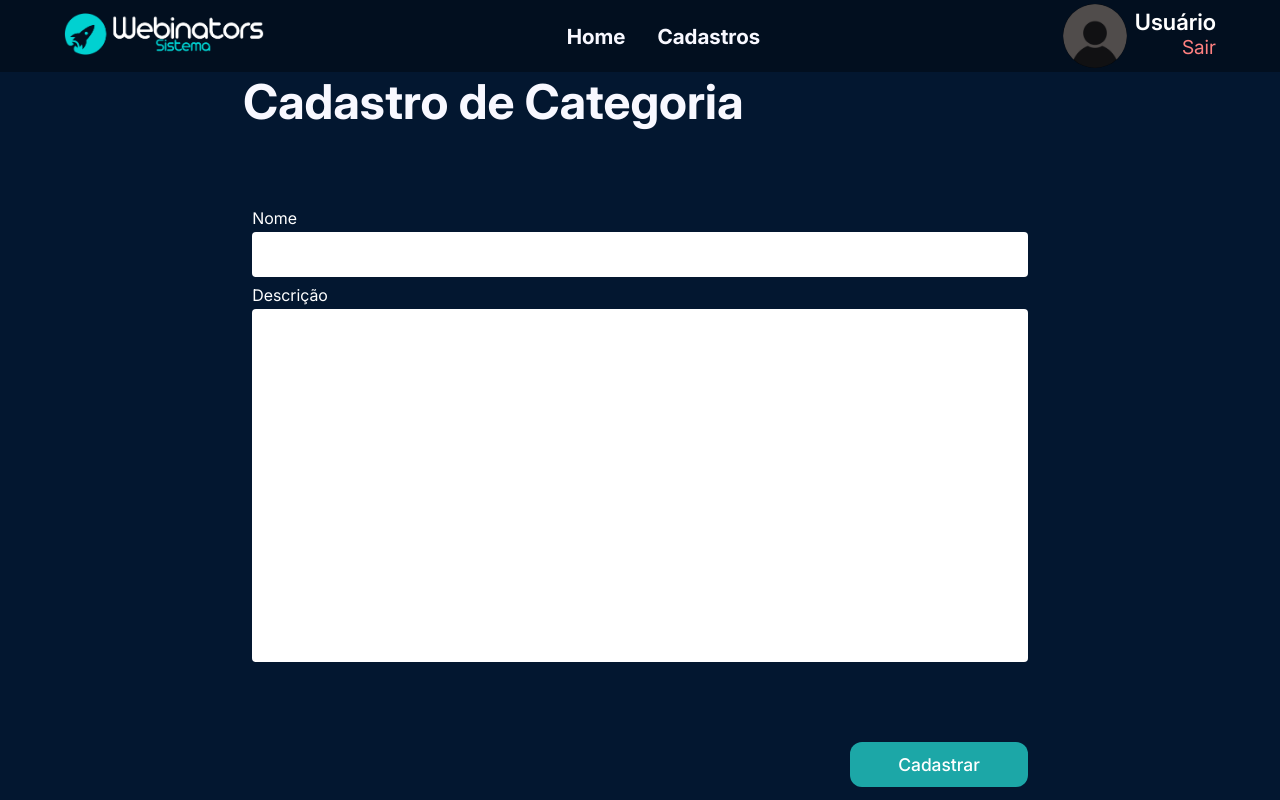
After one commit to eduardosaraujo1/2md2-pw-projeto-lanhouse, a PHP site: page /categoria.html in a window 1280 px wide. The commit adds this page. Run offline with PHP 8.4, Linux system fonts and the light colour scheme.

Commit message:
Tela categoria

```diff
--- /dev/null
+++ b/categoria.html
@@ -0,0 +1,114 @@
+<!DOCTYPE html>
+<html lang="pt-br">
+    <head>
+        <meta charset="UTF-8" />
+        <meta name="viewport" content="width=device-width, initial-scale=1.0" />
+        <title>Cadastrar Categoriqa - Sistema Lanhouse</title>
+        <link rel="stylesheet" href="./css/categoria.css" />
+    </head>
+    <body>
+        <header class="navbar">
+            <div class="logo">
+                <a href="./index.html">
+                    <img src="./images/LogoSimplificada_cropped.png" alt="" />
+                </a>
+            </div>
+            <nav class="nav-buttons">
+                <ul>
+                    <li><a href="./home.html">Home</a></li>
+                    <li><a href="#">Cadastros</a></li>
+                </ul>
+            </nav>
+            <div class="account-panel">
+                <div class="profile-pic">
+                    <img src="./images/userProfilePic.jpg" alt="" />
+                </div>
+                <div class="panel-text">
+                    <span class="username">Usuário</span>
+                    <a href="./login.html" class="sair">Sair</a>
+                </div>
+            </div>
+        </header>
+        <main>
+            <div class="container">
+                <h1 class="form-title">Cadastro de Categoria</h1>
+                <form class="cadastro-form">
+                    <div class="input-fields">
+                        <div class="form-group">
+                            <div class="input">
+                                <label class="input-label" for="nome"
+                                    >Nome</label
+                                >
+                                <input
+                                    class="textbox"
+                                    type="text"
+                                    id="nome"
+                                    name="nome"
+                                />
+                            </div>
+                        </div>
+                        <div class="form-group" style="flex: 1">
+                            <div class="input" style="align-self: stretch">
+                                <label class="input-label" for="nome"
+                                    >Descrição</label
+                                >
+                                <textarea
+                                    class="textbox"
+                                    name="descricao"
+                                    id="descricao"
+                                    class="multilineTextbox"
+                                ></textarea>
+                            </div>
+                        </div>
+                    </div>
+                    <button
+                        type="button"
+                        class="primary-button"
+                        onclick="location.href = './home.html'"
+                    >
+                        Cadastrar
+                    </button>
+                </form>
+            </div>
+        </main>
+        <script>
+            function allowOnlyCurrency(e) {
+                const key = e.key;
+                const inputField = e.target;
+                const currentValue = inputField.value;
+
+                // Permitir botões Tab e Apagar
+                if (key === 'Backspace' || key === 'Tab') {
+                    return;
+                }
+
+                // BLOQUEAR digitar se já estiver completo o formato de salário
+                // REGEX: essa expressão verifica se o valor digitado termina com uma virgula (ou ponto) e duas casas decimais
+                // Se quiser entender mais, pergunte ao ChatGPT "Me explique o REGEX /[,.]\d{2}$/g"
+                if (/[,.]\d{2}$/g.test(currentValue)) {
+                    e.preventDefault();
+                    return;
+                }
+
+                // Permitir uma virgula ou ponto se não já estiver presente
+                if (key === ',' || key === '.') {
+                    const temPonto = currentValue.includes('.');
+                    const temVirgula = currentValue.includes(',');
+                    if (!temPonto && !temVirgula) {
+                        return;
+                    }
+                }
+
+                // Permitir números
+                if (!isNaN(key)) {
+                    return;
+                }
+
+                e.preventDefault();
+            }
+            document
+                .getElementById('salario')
+                .addEventListener('keypress', allowOnlyCurrency);
+        </script>
+    </body>
+</html>
--- /dev/null
+++ b/css/categoria.css
@@ -0,0 +1,81 @@
+@import url('style.css');
+@import url('navbar.css');
+
+body {
+    width: 100vw;
+    height: 100vh;
+    display: flex;
+    flex-direction: column;
+}
+
+main {
+    flex: 1; /* height 100% */
+    width: 100%;
+}
+
+main {
+    display: flex;
+    align-items: center;
+    justify-content: center;
+}
+
+.container {
+    display: flex;
+    flex-direction: column;
+    justify-content: center;
+    align-items: flex-start;
+    gap: 64px;
+    width: 62vw;
+    height: 100%;
+    margin: 1rem 0;
+}
+
+.cadastro-form {
+    display: flex;
+    flex: 1;
+    padding: 13px 9px;
+    flex-direction: column;
+    align-items: flex-end;
+    gap: 80px;
+    width: 100%;
+}
+
+.form-title {
+    text-align: center;
+    color: var(--ghost-white, #f8f8ff);
+    text-align: center;
+    font-family: Inter;
+    font-size: 3rem;
+    font-weight: 700;
+}
+
+.input-fields {
+    display: flex;
+    flex-direction: column;
+    align-items: flex-start;
+    gap: 8px;
+    width: 100%;
+    flex: 1;
+}
+
+.input-fields .form-group {
+    display: flex;
+    align-items: center;
+    gap: 16px;
+    align-self: stretch;
+}
+
+.form-group .input {
+    display: flex;
+    flex-direction: column;
+    gap: 4px;
+    color: white;
+    min-width: 0;
+    flex: 1;
+}
+
+textarea.textbox {
+    resize: none;
+    flex: 1;
+}
+/* TODO: Fazer inputs mais responsivos em mobile */
--- a/css/style.css
+++ b/css/style.css
@@ -23,7 +23,8 @@
     font-family: Inter;
 }
 
-input.textbox {
+input.textbox,
+textarea.textbox {
     padding: 12px;
     border-radius: 4px;
     border: none;
--- a/fornecedor.html
+++ b/fornecedor.html
@@ -3,7 +3,7 @@
     <head>
         <meta charset="UTF-8" />
         <meta name="viewport" content="width=device-width, initial-scale=1.0" />
-        <title>Cadastrar Funcionário - Sistema Lanhouse</title>
+        <title>Cadastrar Fornecedor - Sistema Lanhouse</title>
         <link rel="stylesheet" href="./css/fornecedor.css" />
     </head>
     <body>
--- a/home.html
+++ b/home.html
@@ -34,6 +34,7 @@
                 <li><a href="./funcionario.html">FUNCIONARIO</a></li>
                 <li><a href="./fornecedor.html">FORNECEDOR</a></li>
                 <li><a href="./cliente.html">CLIENTE</a></li>
+                <li><a href="./categoria.html">CATEGORIA</a></li>
             </ul>
         </main>
     </body>
--- a/index.html
+++ b/index.html
@@ -4,7 +4,7 @@
         <meta charset="UTF-8" />
         <meta name="viewport" content="width=device-width, initial-scale=1.0" />
         <meta http-equiv="refresh" content="0; URL=./login.html" />
-        <title>Document</title>
+        <title>Sistema lanhouse</title>
     </head>
     <body>
         Redirecting to login.html
```
